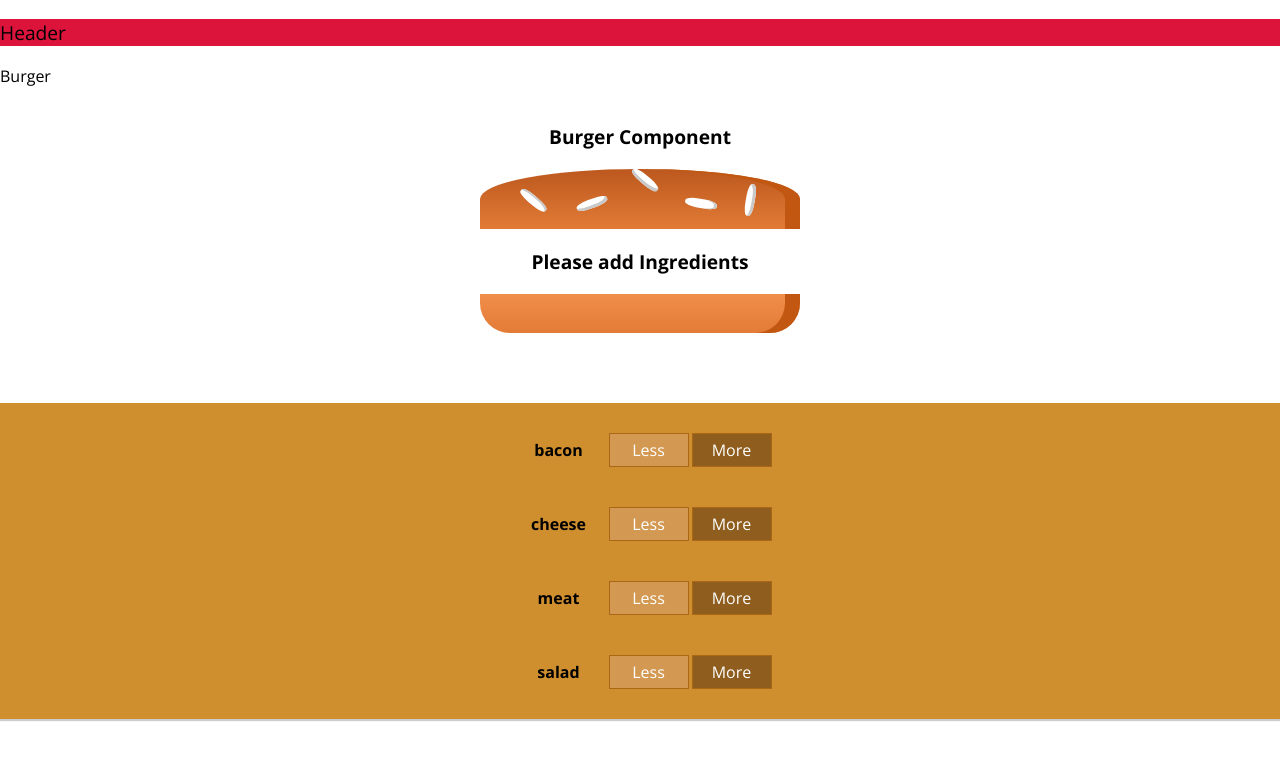
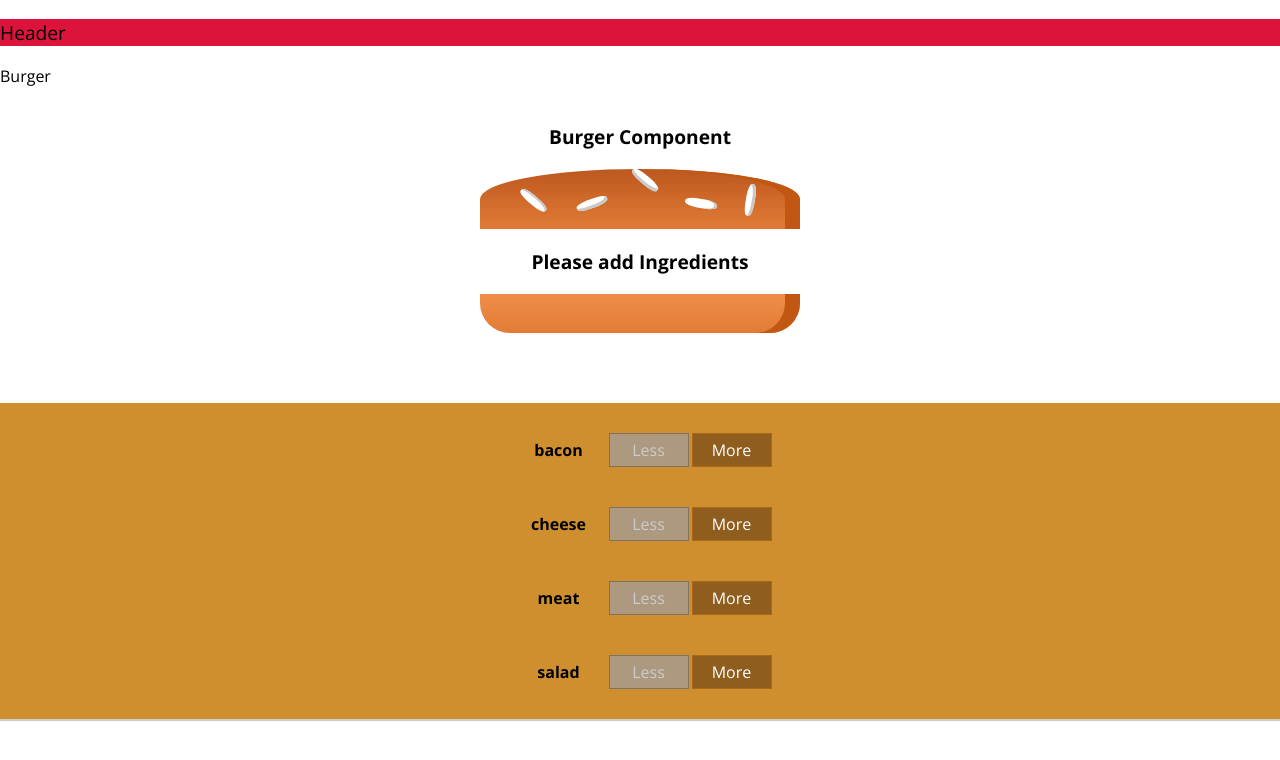
Before and after one commit to Nutod/react-burger-builder, a React app: page / in a window 1280 px wide. Shown: the top 760 px of the page. Built offline with nearby package versions, Linux system fonts and the light colour scheme.

Commit message:
Fixing UX issues with the less button

```diff
--- a/src/components/Burger/BuilControls/BuildControl/BuildControl.js
+++ b/src/components/Burger/BuilControls/BuildControl/BuildControl.js
@@ -68,11 +68,13 @@ const ButtonMore = styled(Button)`
 	}
 `;
 
-export default ({ label, added, removed }) => {
+export default ({ label, added, removed, disable }) => {
 	return (
 		<BuildControlWrapper>
 			<Label>{label}</Label>
-			<ButtonLess onClick={removed}>Less</ButtonLess>
+			<ButtonLess onClick={removed} disabled={disable}>
+				Less
+			</ButtonLess>
 			<ButtonMore onClick={added}>More</ButtonMore>
 		</BuildControlWrapper>
 	);
--- a/src/components/Burger/BuilControls/BuildControls.js
+++ b/src/components/Burger/BuilControls/BuildControls.js
@@ -20,7 +20,7 @@ const controls = [
 	{ type: "salad" }
 ];
 
-export default ({ addIngredient, removeIngredient }) => {
+export default ({ addIngredient, removeIngredient, disabled }) => {
 	return (
 		<BuildControlsWrapper>
 			{controls.map(control => (
@@ -29,6 +29,7 @@ export default ({ addIngredient, removeIngredient }) => {
 					label={control.type}
 					added={() => addIngredient(control.type)}
 					removed={() => removeIngredient(control.type)}
+					disable={disabled[control.type]}
 				/>
 			))}
 		</BuildControlsWrapper>
--- a/src/components/BurgerBuilder/BurgerBuilder.js
+++ b/src/components/BurgerBuilder/BurgerBuilder.js
@@ -33,6 +33,11 @@ export default class BurgerBuilder extends Component {
 
 	removeIngredientHandler = type => {
 		const ingredients = { ...this.state.ingredients };
+		// One way to prevent the negative ingredient count
+		if (ingredients[type] <= 0) {
+			return;
+		}
+
 		ingredients[type]--;
 
 		const price = INGREDIENT_PRICES[type];
@@ -43,6 +48,10 @@ export default class BurgerBuilder extends Component {
 	};
 
 	render() {
+		const disabledInfo = { ...this.state.ingredients };
+		for (let key in disabledInfo) {
+			disabledInfo[key] = disabledInfo[key] <= 0;
+		}
 		return (
 			<Fragment>
 				<p>Burger</p>
@@ -50,6 +59,7 @@ export default class BurgerBuilder extends Component {
 				<BuildControls
 					addIngredient={this.addIngredientHandler}
 					removeIngredient={this.removeIngredientHandler}
+					disabled={disabledInfo}
 				/>
 			</Fragment>
 		);
```
